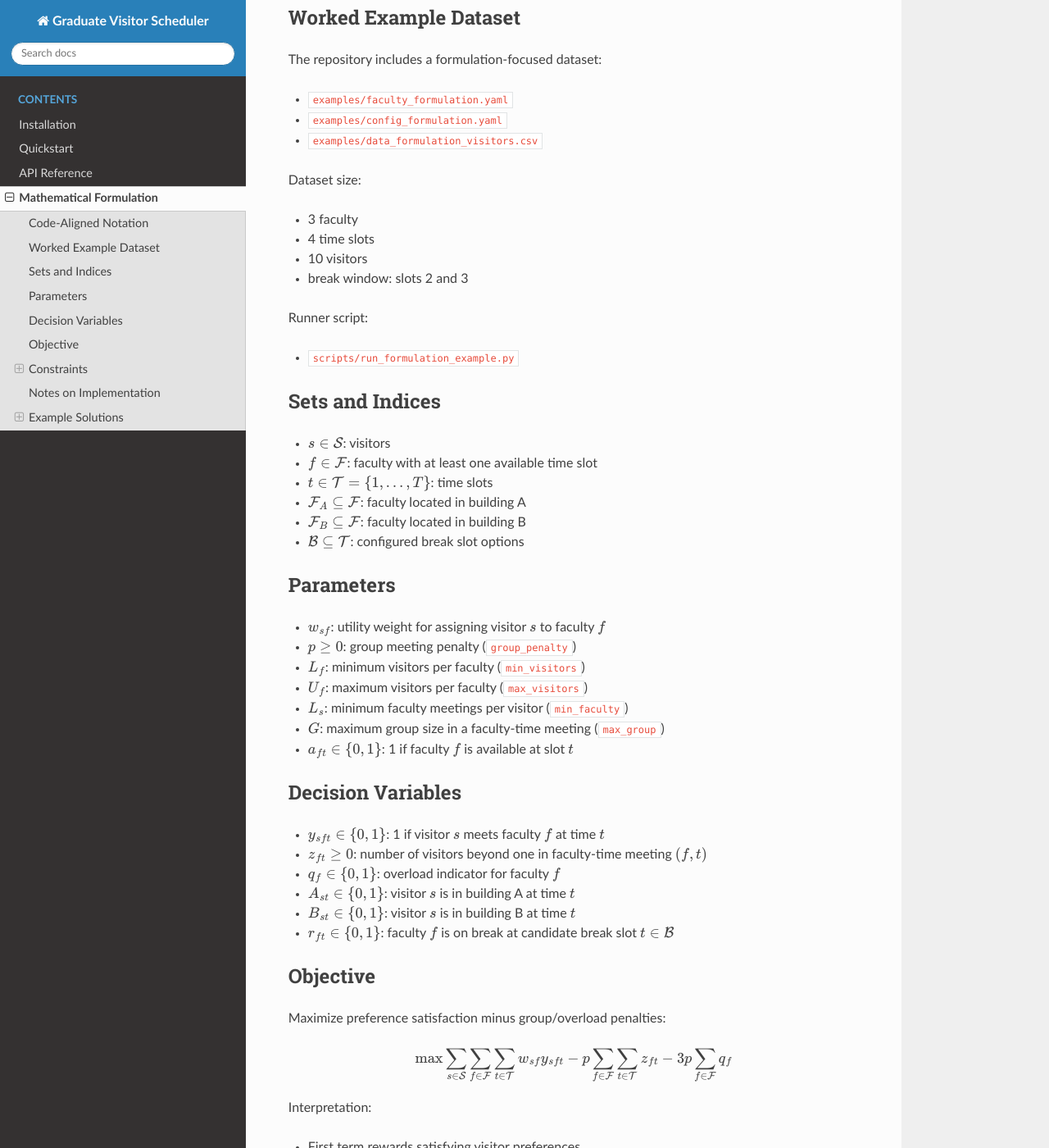
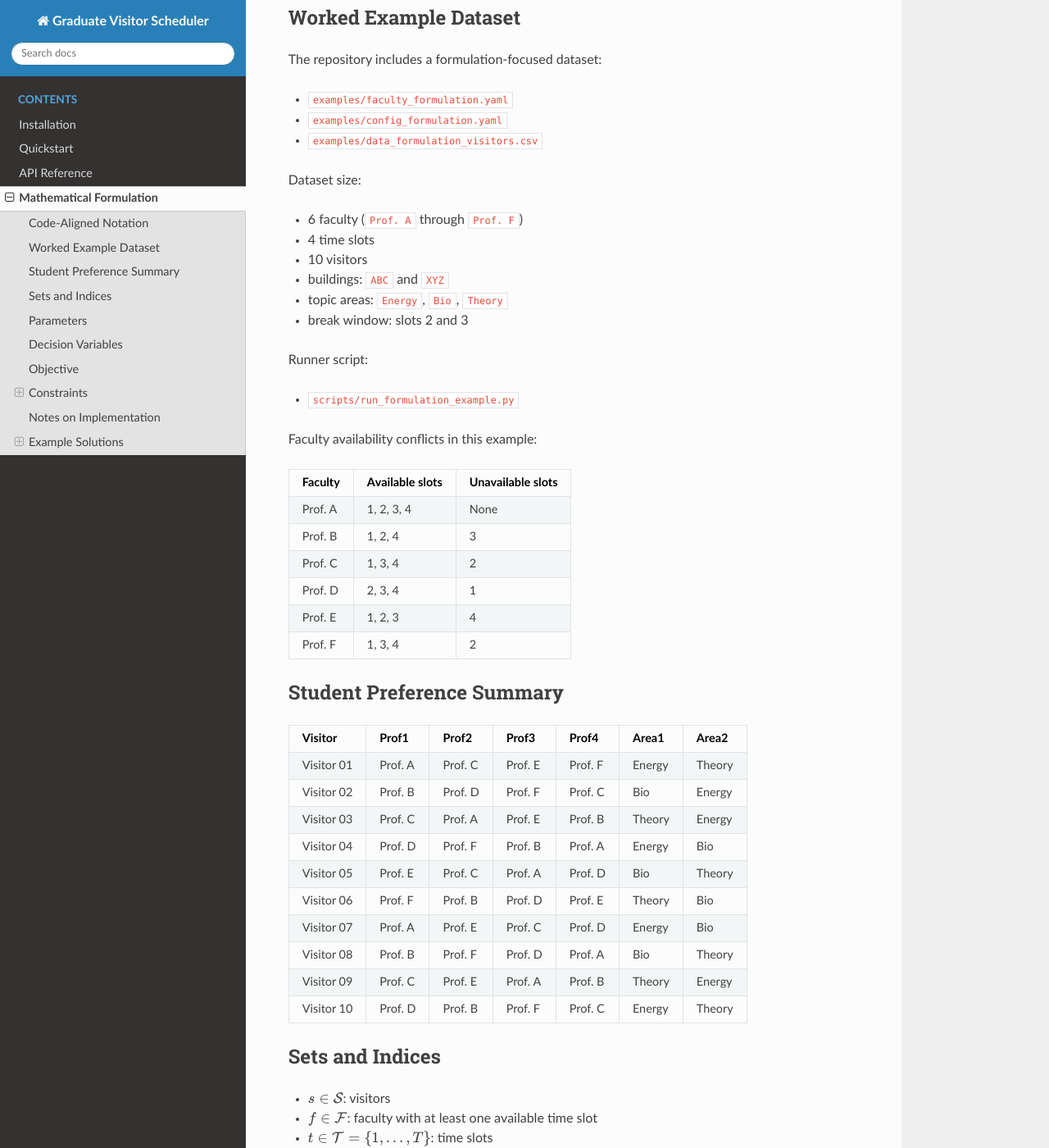
Before and after one commit to dowlinglab/grad-visit-scheduler, a Sphinx documentation site: the page built from docs/formulation.md, in a window 1280 px wide and 1400 px high, scrolled down 870 px. Shown: the whole window at 82% size. Built offline with Sphinx 7.4.7 and the Read the Docs theme 3.1.0, drawn with Linux system fonts in a browser that asks for light colours; some of the changed text lies outside the part shown.

Commit message:
Updated documentation with more sophisticated example.

```diff
--- a/docs/formulation.md
+++ b/docs/formulation.md
@@ -32,13 +32,41 @@ The repository includes a formulation-focused dataset:
 - `examples/data_formulation_visitors.csv`
 
 Dataset size:
-- 3 faculty
+- 6 faculty (`Prof. A` through `Prof. F`)
 - 4 time slots
 - 10 visitors
+- buildings: `ABC` and `XYZ`
+- topic areas: `Energy`, `Bio`, `Theory`
 - break window: slots 2 and 3
 
 Runner script:
 - `scripts/run_formulation_example.py`
+
+Faculty availability conflicts in this example:
+
+| Faculty | Available slots | Unavailable slots |
+| --- | --- | --- |
+| Prof. A | 1, 2, 3, 4 | None |
+| Prof. B | 1, 2, 4 | 3 |
+| Prof. C | 1, 3, 4 | 2 |
+| Prof. D | 2, 3, 4 | 1 |
+| Prof. E | 1, 2, 3 | 4 |
+| Prof. F | 1, 3, 4 | 2 |
+
+## Student Preference Summary
+
+| Visitor | Prof1 | Prof2 | Prof3 | Prof4 | Area1 | Area2 |
+| --- | --- | --- | --- | --- | --- | --- |
+| Visitor 01 | Prof. A | Prof. C | Prof. E | Prof. F | Energy | Theory |
+| Visitor 02 | Prof. B | Prof. D | Prof. F | Prof. C | Bio | Energy |
+| Visitor 03 | Prof. C | Prof. A | Prof. E | Prof. B | Theory | Energy |
+| Visitor 04 | Prof. D | Prof. F | Prof. B | Prof. A | Energy | Bio |
+| Visitor 05 | Prof. E | Prof. C | Prof. A | Prof. D | Bio | Theory |
+| Visitor 06 | Prof. F | Prof. B | Prof. D | Prof. E | Theory | Bio |
+| Visitor 07 | Prof. A | Prof. E | Prof. C | Prof. D | Energy | Bio |
+| Visitor 08 | Prof. B | Prof. F | Prof. D | Prof. A | Bio | Theory |
+| Visitor 09 | Prof. C | Prof. E | Prof. A | Prof. B | Theory | Energy |
+| Visitor 10 | Prof. D | Prof. B | Prof. F | Prof. C | Energy | Theory |
 
 ## Sets and Indices
 
@@ -262,30 +290,33 @@ The table below was generated by solving the worked dataset with:
 - `enforce_breaks=True`
 
 Solver metrics:
-- total utility: `83.5`
-- total excess-visitors penalty term: `0.2 * 9 = 1.8`
+- total utility: `113.5`
+- total excess-visitors penalty term: `0.2 * 13 = 2.6`
 - faculty overload indicators: `0`
-- objective value: `81.7`
+- objective value: `110.9`
 
 ### Solver-Generated Visitor Schedule
 
 | Visitor | Slot 1 | Slot 2 | Slot 3 | Slot 4 |
 | --- | --- | --- | --- | --- |
-| Visitor 01 | Faculty C | Break | Break | Faculty A |
-| Visitor 02 | Break | Faculty A | Break | Faculty B |
-| Visitor 03 | Break | Break | Break | Faculty B |
-| Visitor 04 | Break | Faculty A | Break | Faculty C |
-| Visitor 05 | Break | Break | Faculty B | Break |
-| Visitor 06 | Faculty B | Break | Break | Faculty A |
-| Visitor 07 | Faculty C | Break | Faculty B | Break |
-| Visitor 08 | Faculty B | Break | Faculty C | Break |
-| Visitor 09 | Faculty A | Break | Break | Faculty C |
-| Visitor 10 | Faculty A | Break | Faculty C | Break |
+| Visitor 01 | Prof. E | Prof. A | Break | Prof. C |
+| Visitor 02 | Prof. B | Break | Prof. D | Prof. F |
+| Visitor 03 | Prof. E | Prof. A | Break | Prof. C |
+| Visitor 04 | Prof. F | Prof. B | Break | Prof. D |
+| Visitor 05 | Prof. C | Prof. E | Break | Prof. A |
+| Visitor 06 | Prof. F | Prof. D | Break | Prof. B |
+| Visitor 07 | Prof. A | Prof. E | Break | Prof. D |
+| Visitor 08 | Prof. A | Break | Prof. F | Prof. B |
+| Visitor 09 | Prof. C | Break | Prof. E | Prof. A |
+| Visitor 10 | Prof. B | Prof. D | Break | Prof. F |
 
 ### Solver-Generated Faculty Load Summary
 
 | Faculty | Total meetings | Slot 1 | Slot 2 | Slot 3 | Slot 4 |
 | --- | ---: | --- | --- | --- | --- |
-| Faculty A | 6 | 2 | 2 | 0 | 2 |
-| Faculty B | 6 | 2 | 0 | 2 | 2 |
-| Faculty C | 6 | 2 | 0 | 2 | 2 |
+| Prof. A | 6 | 2 | 2 | 0 | 2 |
+| Prof. B | 5 | 2 | 1 | 0 | 2 |
+| Prof. C | 4 | 2 | 0 | 0 | 2 |
+| Prof. D | 5 | 0 | 2 | 1 | 2 |
+| Prof. E | 5 | 2 | 2 | 1 | 0 |
+| Prof. F | 5 | 2 | 0 | 1 | 2 |
```
Also changed, not shown: docs/quickstart.md (+7 -3 lines), examples/README.md, 3 other files.
